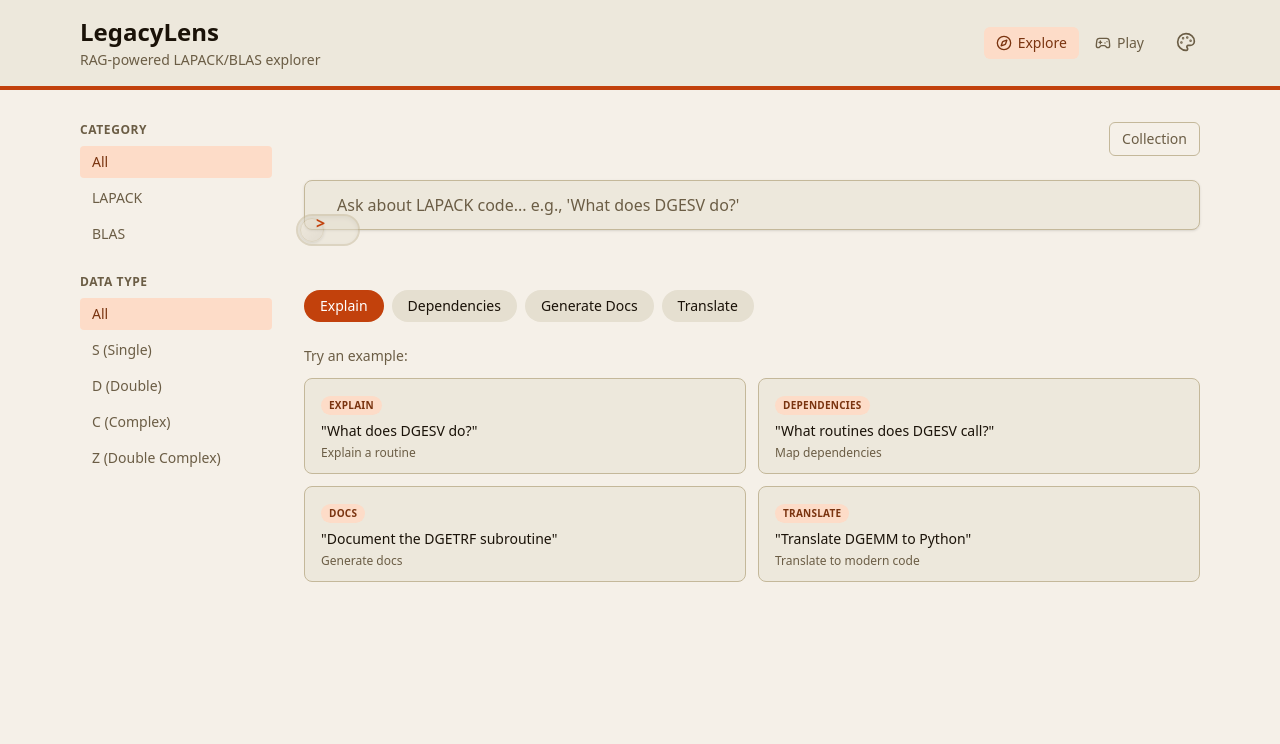
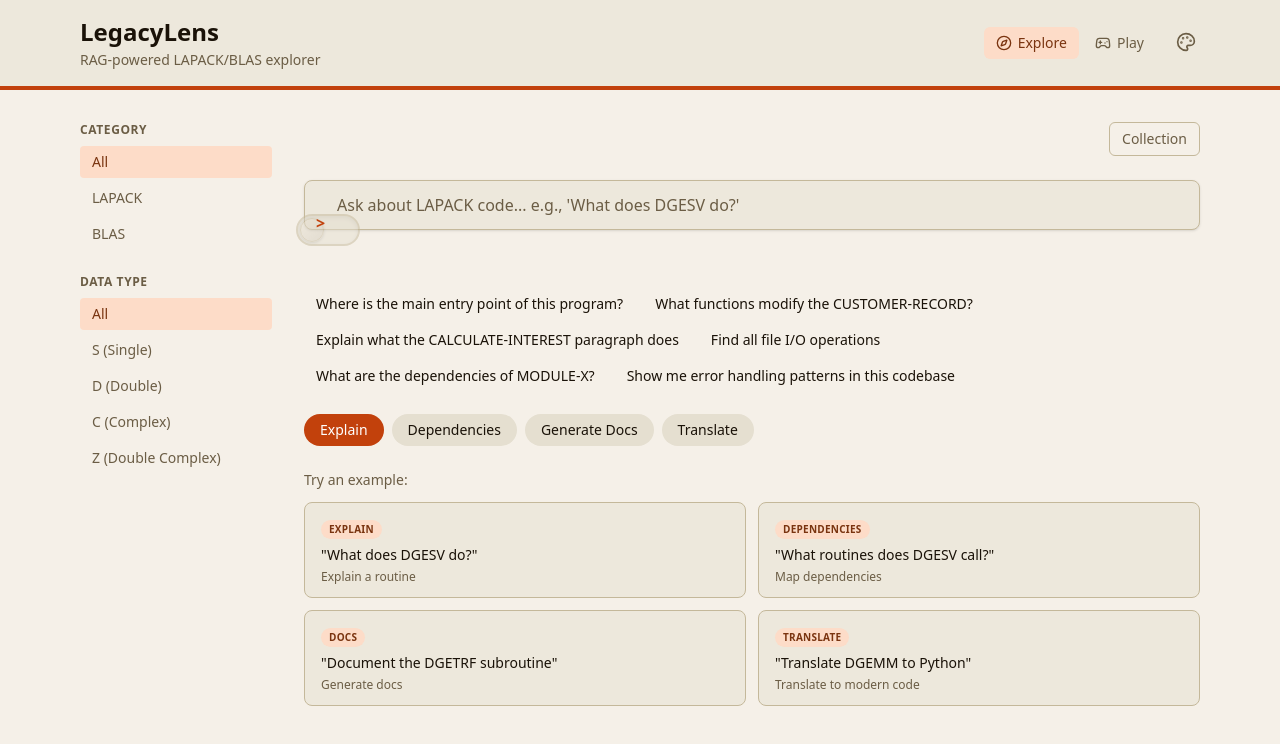
Before and after one commit to kelsi-andrewss/legacylens, a Next.js app: page / in a window 1280 px wide. Shown: the top 744 px of the page. Built offline with nearby package versions, Linux system fonts and the light colour scheme.

Commit message:
story-423: Add SuggestedSearches component with official test cases

```diff
--- a/src/app/page.tsx
+++ b/src/app/page.tsx
@@ -11,6 +11,7 @@ import { markDiscovered, isDiscovered, addXP, getStats } from "@/lib/pokedex";
 import Scratchpad, { type PinnedItem } from "@/components/Scratchpad";
 import ChallengeToast from "@/components/ChallengeToast";
 import { shouldTriggerChallenge, generateChallenge, type Challenge } from "@/lib/challenges";
+import SuggestedSearches from "@/components/SuggestedSearches";
 
 const SCRATCHPAD_KEY = "ll-scratchpad";
 
@@ -191,6 +192,11 @@ export default function Home() {
     handleSearch(query, exampleMode);
   };
 
+  const handleSuggestedSelect = useCallback((query: string) => {
+    setExampleQuery(query);
+    handleSearch(query);
+  }, [handleSearch]);
+
   return (
     <div className="min-h-screen bg-ll-surface">
       <main className="mx-auto max-w-6xl px-4 py-8">
@@ -269,6 +275,7 @@ export default function Home() {
               isLoading={isLoading}
               externalQuery={exampleQuery}
             />
+            <SuggestedSearches onSelect={handleSuggestedSelect} />
             <ModeSelector mode={mode} onModeChange={setMode} />
 
             {(answer || isLoading) && (
--- /dev/null
+++ b/src/components/SuggestedSearches.tsx
@@ -0,0 +1,36 @@
+"use client";
+
+const SUGGESTED_QUERIES = [
+  "Where is the main entry point of this program?",
+  "What functions modify the CUSTOMER-RECORD?",
+  "Explain what the CALCULATE-INTEREST paragraph does",
+  "Find all file I/O operations",
+  "What are the dependencies of MODULE-X?",
+  "Show me error handling patterns in this codebase",
+];
+
+interface SuggestedSearchesProps {
+  onSelect: (query: string) => void;
+}
+
+export default function SuggestedSearches({ onSelect }: SuggestedSearchesProps) {
+  return (
+    <div className="flex flex-wrap gap-2">
+      {SUGGESTED_QUERIES.map((query) => (
+        <button
+          key={query}
+          type="button"
+          onClick={() => onSelect(query)}
+          style={{
+            border: "1px solid var(--color-primary)",
+            color: "var(--color-primary)",
+            background: "var(--color-surface)",
+          }}
+          className="rounded-full px-3 py-1 text-sm cursor-pointer transition-opacity hover:opacity-75"
+        >
+          {query}
+        </button>
+      ))}
+    </div>
+  );
+}
```
